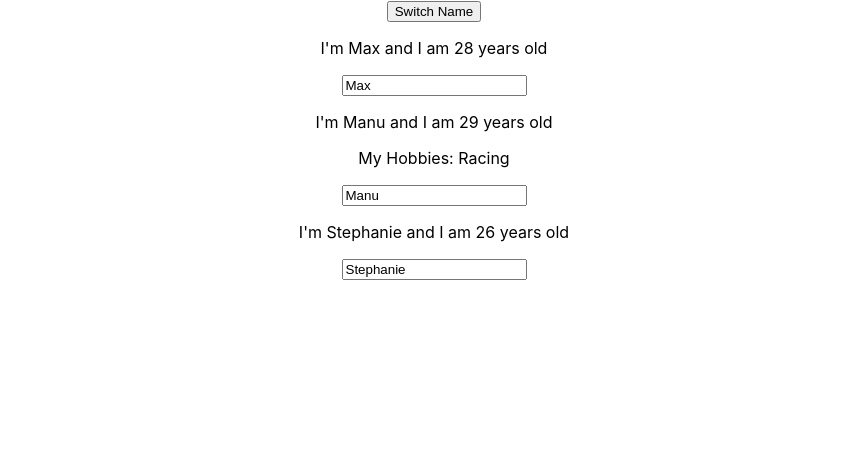
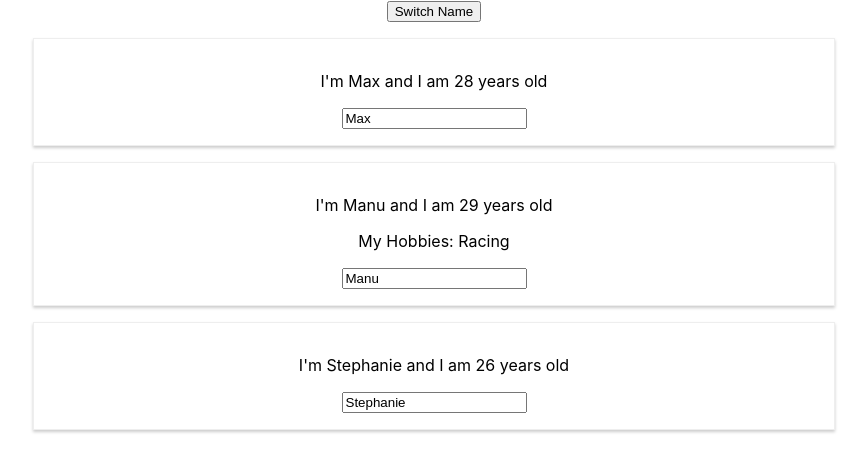
Before and after one commit to marcel-balint/react-base-syntax-app, a React (Create React App) app: page / in a window 1280 px wide. Shown: the top 472 px of the page, without its empty margins (206-1073 px from the left). Built offline with nearby package versions, Linux system fonts and the light colour scheme.

Commit message:
Added styles with stylesheet

```diff
--- /dev/null
+++ b/src/Person/Person.css
@@ -0,0 +1,8 @@
+.Person {
+  width: 60%;
+  margin: 16px auto;
+  border: 1px solid #eee;
+  box-shadow: 0 2px 3px #ccc;
+  padding: 16px;
+  text-align: center;
+}
--- a/src/Person/Person.js
+++ b/src/Person/Person.js
@@ -1,8 +1,10 @@
 import React from "react";
+
+import "./Person.css";
 
 const Person = props => {
   return (
-    <div>
+    <div className="Person">
       <p onClick={props.click}>
         I'm {props.name} and I am {props.age} years old
       </p>
```
